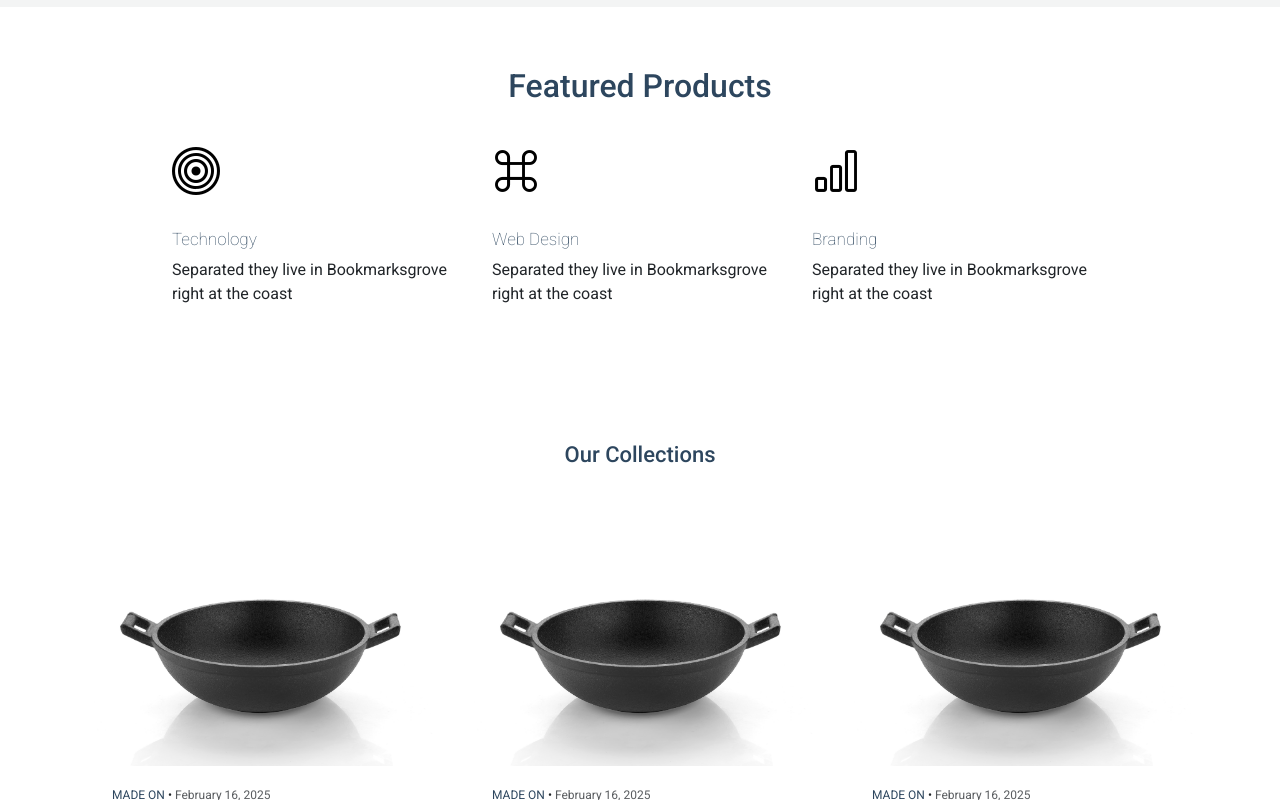
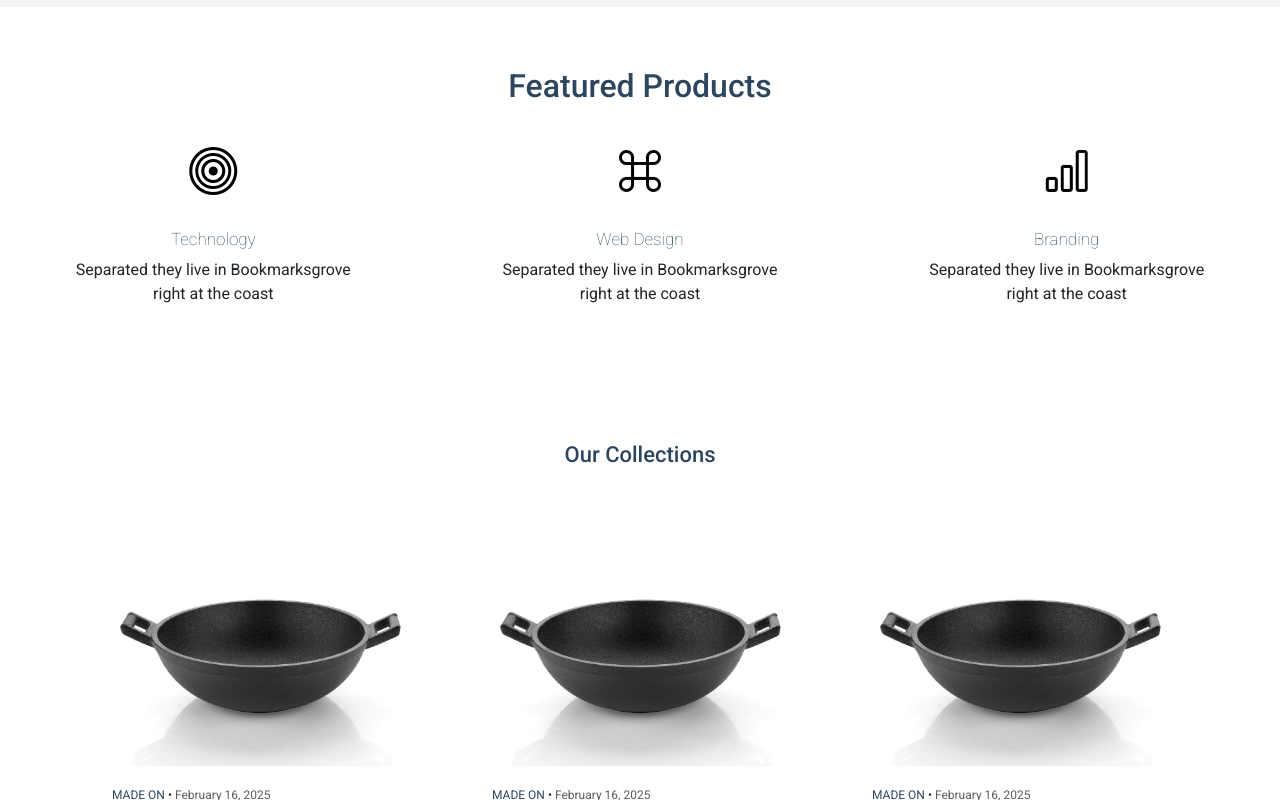
Before and after one commit to Brijesh1990/dhaval-live, a plain HTML site: page index.html in a window 1280 px wide. Shown: the part 1113-1913 px from the top of the page. Drawn offline with Linux system fonts and the light colour scheme.

Commit message:
Add files via upload

```diff
--- a/index.html
+++ b/index.html
@@ -44,14 +44,14 @@
           <li><a href="services.html">Services</a></li>
           <li><a href="portfolio.html">Products</a></li>
 
-          <li class="dropdown"><a href="#"><span>Dropdown</span> <i class="bi bi-chevron-down toggle-dropdown"></i></a>
+          <!-- <li class="dropdown"><a href="#"><span>Dropdown</span> <i class="bi bi-chevron-down toggle-dropdown"></i></a>
             <ul>
 
               <li><a href="#">Dropdown 2</a></li>
               <li><a href="#">Dropdown 3</a></li>
               <li><a href="#">Dropdown 4</a></li>
             </ul>
-          </li>
+          </li> -->
           <li><a href="contact.html">Contact</a></li>
         </ul>
         <i class="mobile-nav-toggle d-xl-none bi bi-list"></i>
@@ -168,7 +168,7 @@
       <div class="container-fluid">
         <div class="row gy-4 justify-content-center">
             <h2 class="content-title text-start text-center">Featured Products</h2>
-          <div class="col-lg-3">
+          <div class="col-lg-3 mx-auto text-center">
             <div class="services-item" data-aos="fade-up">
               <div class="services-icon">
                 <i class="bi bi-bullseye"></i>
@@ -180,7 +180,7 @@
             </div>
           </div>
 
-          <div class="col-lg-3">
+          <div class="col-lg-3 mx-auto text-center">
             <div class="services-item" data-aos="fade-up" data-aos-delay="100">
               <div class="services-icon">
                 <i class="bi bi-command"></i>
@@ -192,7 +192,7 @@
             </div>
           </div>
 
-          <div class="col-lg-3">
+          <div class="col-lg-3 mx-auto text-center">
             <div class="services-item" data-aos="fade-up" data-aos-delay="200">
               <div class="services-icon">
                 <i class="bi bi-bar-chart"></i>
```
